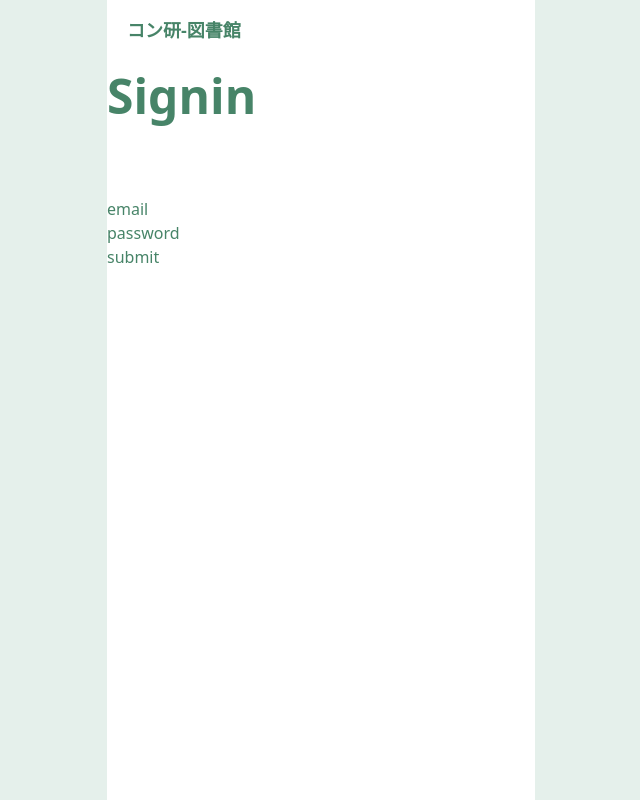
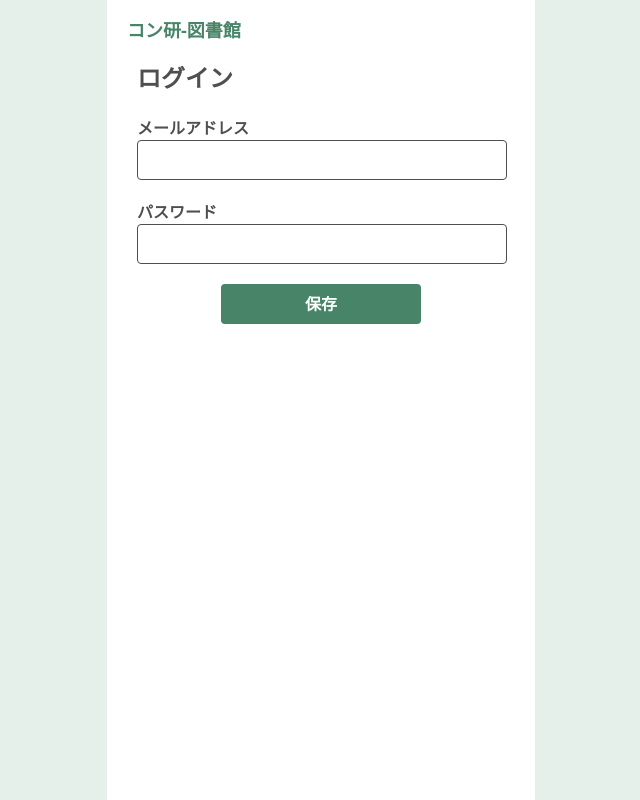
Before and after one commit to kurakke/library, a Next.js app: page /signin in a window 1280 px wide. Shown: the whole page, without its empty margins (319-959 px from the left). Built offline with nearby package versions, Linux system fonts and the light colour scheme.

Commit message:
signinページの作成

```diff
--- a/src/views/pages/SignIn/index.tsx
+++ b/src/views/pages/SignIn/index.tsx
@@ -2,6 +2,7 @@ import { useState } from "react";
 import { DefaultLayout } from "~/ui/layouts/Default";
 import React from "react";
 import { useAuth } from "~/features/auth/hooks/useAuth";
+import {Heading} from "~/ui/components/Heading";
 
 export const SignInPage = () => {
     const [email, setEmail] = useState<string>('')
@@ -30,25 +31,31 @@ export const SignInPage = () => {
     }
     return (
         <DefaultLayout disableCtrls>
-            <h1 className="mb-16  text-5xl font-bold">Signin</h1>
-            <p className="mb-28 text-white text-sm lg:text-lg">XXXX</p>
+            <div className="flex flex-col justify-center px-30">
+            <Heading>ログイン</Heading>
+                <div　className="text-gray-dark font-black">
             <div>
                 <form onSubmit={handleSubmit}>
-                    <div>
+                    <div className="mt-20 mb-12">
+                        <div>メールアドレス</div>
                         <label>
-                            email
-                            <input type="text" name='email' value={email} onChange={handleEmail} />
+                            <input className="w-370 h-40 px-10 border rounded"　type="text" name='email' value={email} onChange={handleEmail} />
                         </label>
                     </div>
-                    <div>
+                    <div　className="mt-20 mb-12">
+                        <div>パスワード</div>
                         <label>
-                            password
-                            <input type="password" name='password' value={password} onChange={handlePassword} />
+                            <input className="w-370 h-40 px-10 border rounded"　type="password" name='password' value={password} onChange={handlePassword} />
                         </label>
                     </div>
-                    <button type='submit'>submit</button>
+                    <div className="flex justify-center mt-20">
+                        <button className="w-200 h-40 bg-brand-green text-white rounded" type='submit'>保存</button>
+                    </div>
                 </form>
             </div>
+            </div>
+            </div>
+
         </DefaultLayout>
     );
 };
```
